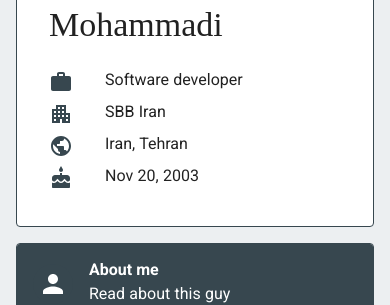
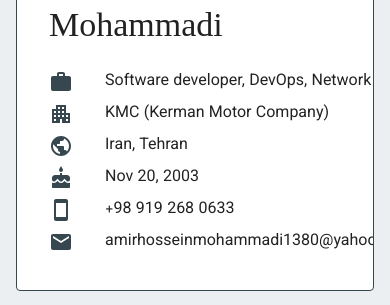
Before and after one commit to BlackIQ/amirhossein.info, a Next.js app: page / in a window 390 px wide. Shown: the part 450-755 px from the top of the page. Built offline with nearby package versions, Linux system fonts and the light colour scheme; no server answers; a web font is replaced by a local one.

Commit message:
Add some stuff like phone and email

```diff
--- a/src/cards/main.card.jsx
+++ b/src/cards/main.card.jsx
@@ -8,17 +8,17 @@ import {
   ListItemText,
 } from "@mui/material";
 
-import { Work, Public, Cake, Apartment } from "@mui/icons-material";
+import { Work, Public, Cake, Apartment, Phone, Email, Smartphone } from "@mui/icons-material";
 
 import { Card } from "../components";
 
 const aboutItems = [
   {
-    text: "Software developer",
+    text: "Software developer, DevOps, Network",
     icon: <Work />,
   },
   {
-    text: "SBB Iran",
+    text: "KMC (Kerman Motor Company)",
     icon: <Apartment />,
   },
   {
@@ -28,6 +28,14 @@ const aboutItems = [
   {
     text: "Nov 20, 2003",
     icon: <Cake />,
+  },
+  {
+    text: "+98 919 268 0633",
+    icon: <Smartphone />,
+  },
+  {
+    text: "amirhosseinmohammadi1380@yahoo.com",
+    icon: <Email />,
   },
 ];
 
```
